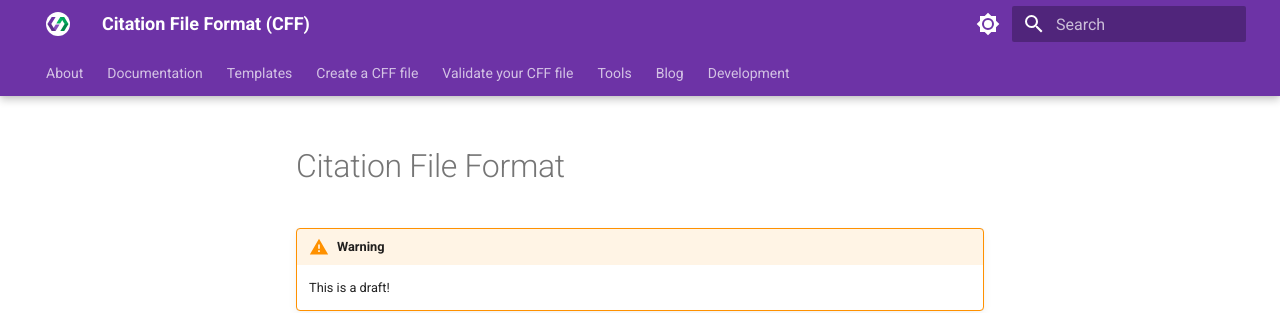
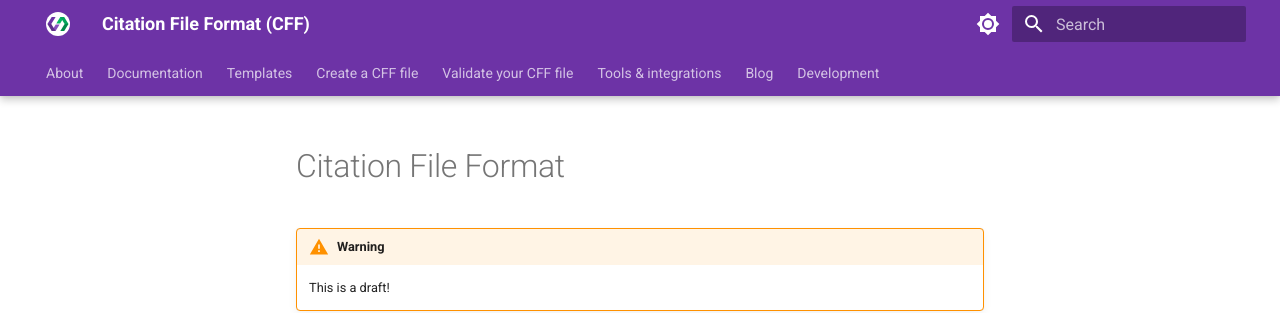
Before and after one commit to sdruskat/cffio, an MkDocs documentation site: the page built from docs/index.md, in a window 1280 px wide. Shown: the top 313 px of the page. Built offline with MkDocs 1.6.1 and Material for MkDocs 9.7.7, drawn with Linux system fonts in a browser that asks for light colours.

Commit message:
Widen scope of tools page to include integrations

```diff
--- a/mkdocs.yml
+++ b/mkdocs.yml
@@ -21,7 +21,7 @@ nav:
   - Templates: templates.md
   - Create a CFF file: create.md
   - Validate your CFF file: validate.md
-  - Tools: tools.md
+  - Tools & integrations: tools.md
   - Blog:
     - Blog: blog/index.md
     - <span class="md-status md-status--rss"/> RSS Feed: feed_rss_created.xml
```
